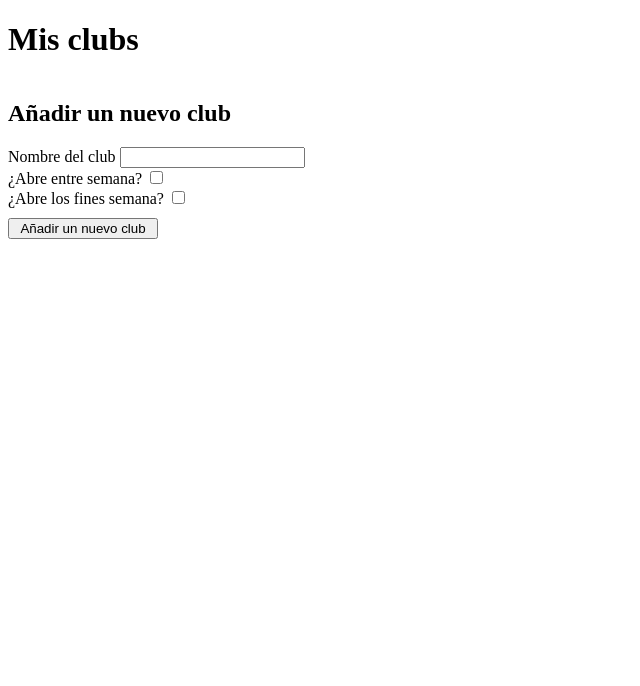
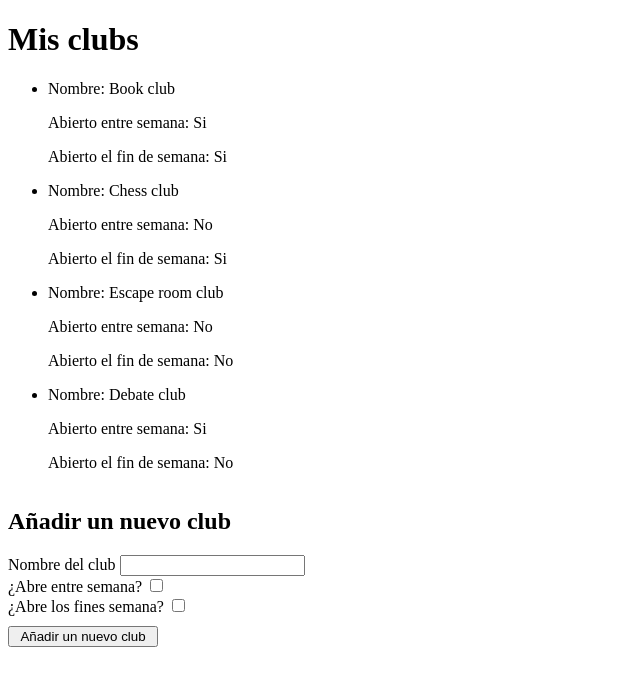
Before and after one commit to Adalab/modulo-3-evaluacion-intermedia-IreneBioque, a React (Create React App) app: page / in a window 1280 px wide. Shown: the top 686 px of the page, without its empty margins (0-640 px from the left). Built offline with nearby package versions, Linux system fonts and the light colour scheme.

Commit message:
add list clubs

```diff
--- a/src/components/App.js
+++ b/src/components/App.js
@@ -1,12 +1,24 @@
-// import { useState } from 'react';
+import { useState } from 'react';
 import '../styles/App.scss';
-// import data from './data.json';
+import data from './data.json';
 
 function App() {
+  const [clubs, setClubs] = useState(data);
+  const renderClubs = () => {
+    return clubs.map((club, i) => {
+      return (
+        <li key={i} id={i}>
+          <p>Nombre: {club.name}</p>
+          <p>Abierto entre semana: {club.openOnWeekdays ? 'Si' : 'No'}</p>
+          <p>Abierto el fin de semana: {club.openOnWeekend ? 'Si' : 'No'}</p>
+        </li>
+      );
+    });
+  };
   return (
     <div>
       <h1>Mis clubs</h1>
-      <ul></ul>
+      <ul>{renderClubs()}</ul>
       <form className='form'>
         <h2>Añadir un nuevo club</h2>
         <label>
```
